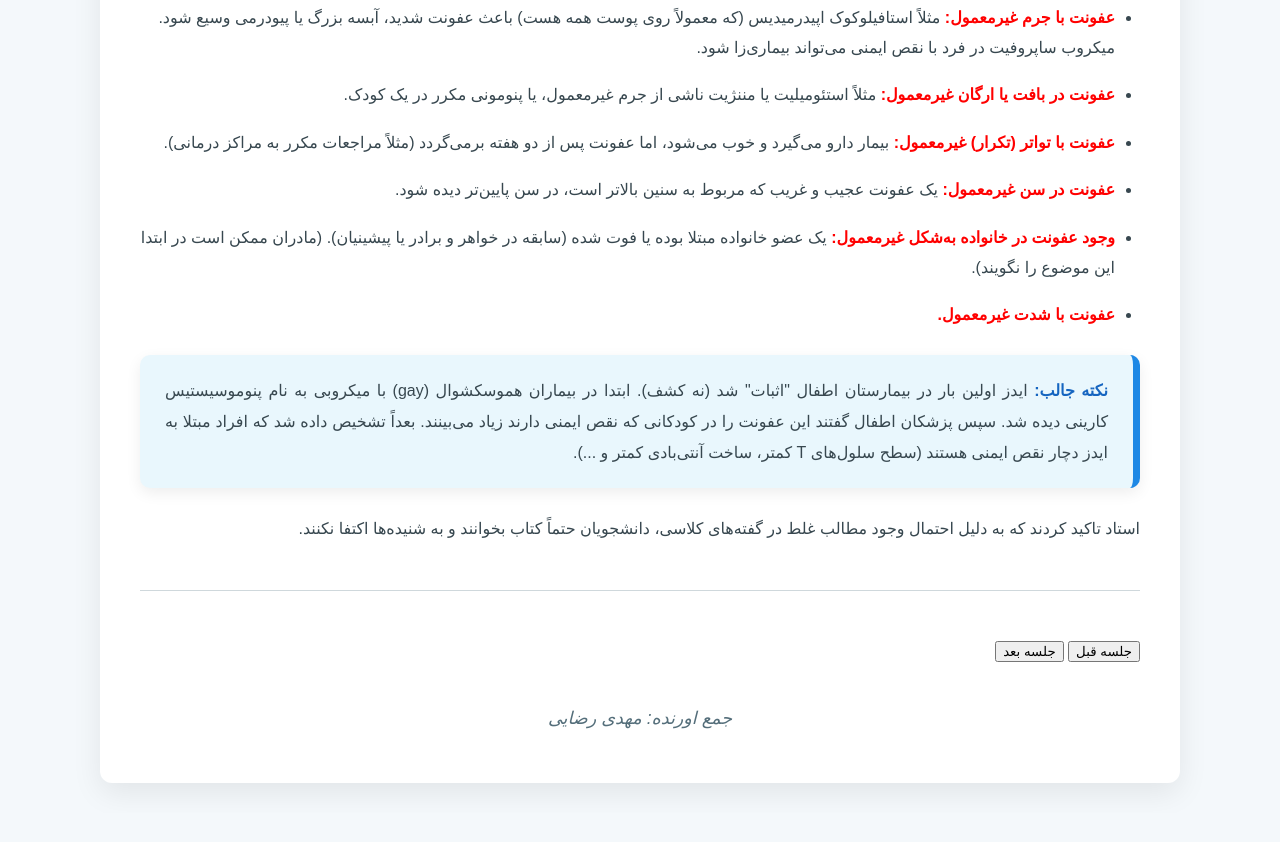
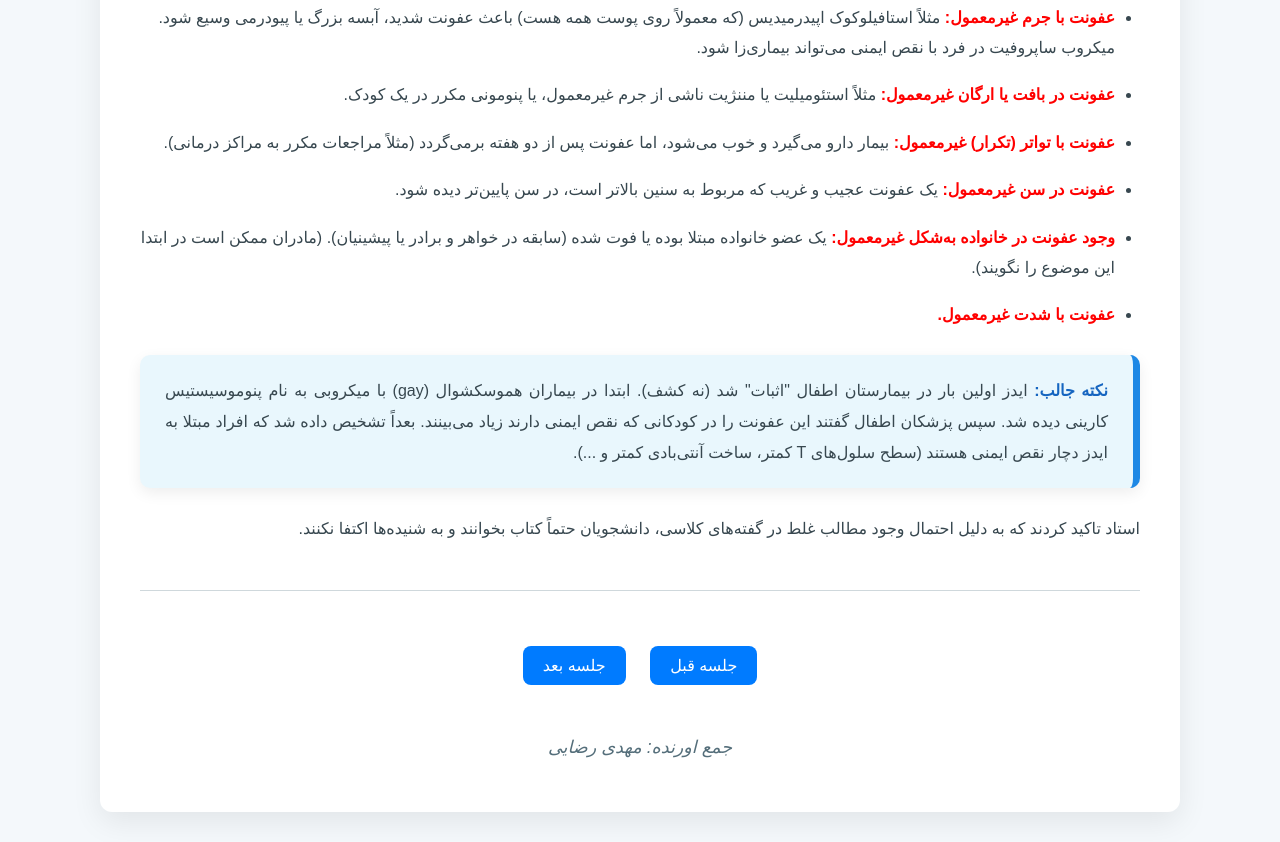
Before and after one commit to callmemahdi01/immunology, a plain HTML site: page 5.html in a window 1280 px wide. Shown: the part 10810-11652 px from the top of the page. Before the commit the page ends 11623 px from the top, so only its background shows below. Drawn offline with Linux system fonts and the light colour scheme; a small style sheet from the web is missing.

Commit message:
Update 5.html

```diff
--- a/5.html
+++ b/5.html
@@ -188,6 +188,24 @@ caption {
     font-style: italic;
     color: #33691e;
 }
+.nav-button {
+            padding: 10px 20px;
+            font-size: 1em;
+            margin: 10px;
+            border: none;
+            border-radius: 8px;
+            background-color: #007bff;
+            color: white;
+            cursor: pointer;
+            transition: background-color 0.3s ease;
+        }
+        .nav-button:hover {
+            background-color: #0056b3;
+        }
+        .nav-container {
+            text-align: center;
+            margin-top: 30px;
+        }
 
 /* واکنش‌گرا: موبایل و تبلت */
 @media (max-width: 768px) {
```
